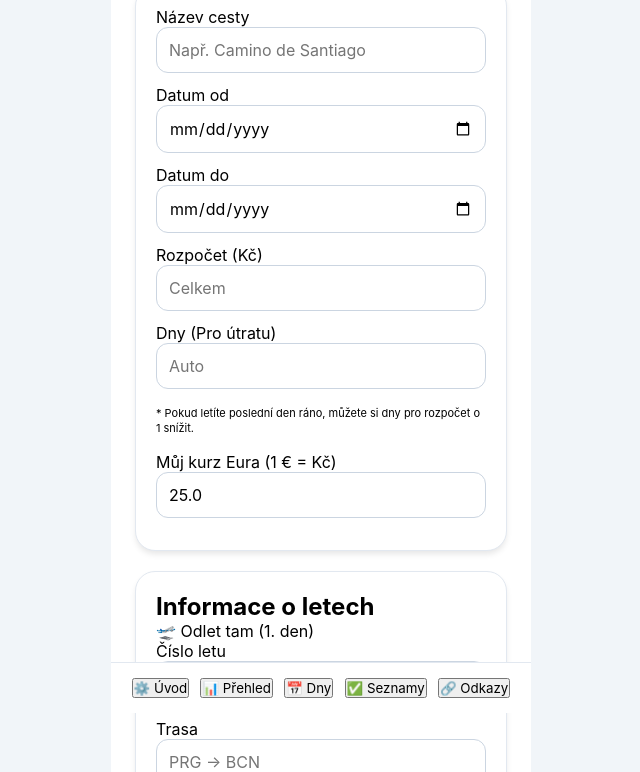
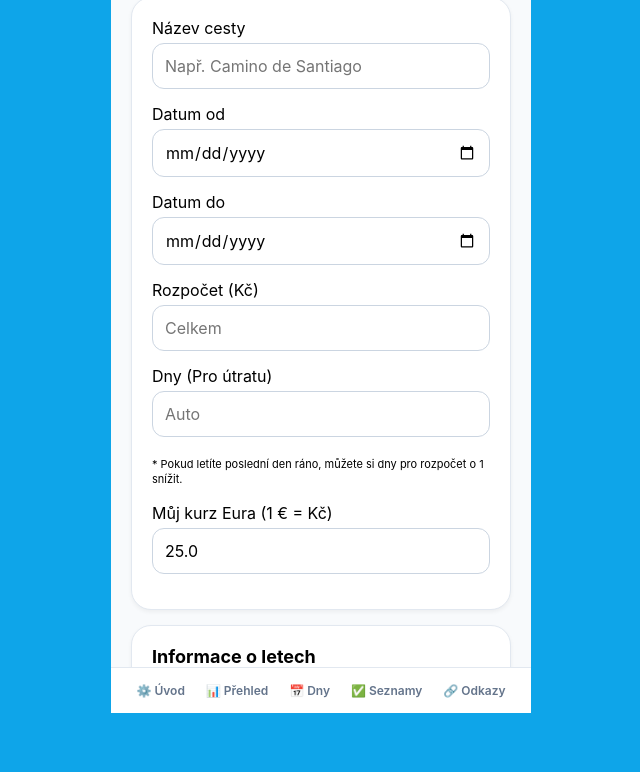
Before and after one commit to jezovaeva/camino, a plain HTML site: page index.html in a window 1280 px wide. Shown: the part 87-859 px from the top of the page, without its empty margins (319-959 px from the left). After the commit the page ends 800 px from the top, so only its background shows below. Drawn offline with Linux system fonts and the light colour scheme.

Commit message:
Refactor CSS styles for improved layout and designbarvy3

```diff
--- a/style.css
+++ b/style.css
@@ -1,35 +1,90 @@
-/* Základní reset */
-* { box-sizing: border-box; margin: 0; padding: 0; font-family: -apple-system, sans-serif; }
+/* ZÁKLADNÍ NASTAVENÍ */
+* {
+    box-sizing: border-box;
+    margin: 0;
+    padding: 0;
+    font-family: -apple-system, BlinkMacSystemFont, "Segoe UI", Roboto, sans-serif;
+}
 
 body {
-    background: #f1f5f9;
-    display: flex; justify-content: center; min-height: 100vh;
+    background-color: #0ea5e9; /* Modré pozadí aplikace */
+    display: flex;
+    justify-content: center;
+    min-height: 100vh;
+    margin: 0;
 }
 
+/* HLAVNÍ KONTEJNER - ŠÍŘKA PRO MOBIL */
 .app-container {
-    width: 100%; max-width: 420px; background: white;
-    padding: 24px; min-height: 100vh;
+    background-color: #f8fafc;
+    width: 100%;
+    max-width: 420px;
+    height: 100vh;
+    overflow-y: auto;
+    position: relative;
+    padding: 20px;
+    padding-bottom: 100px; /* Aby obsah nebyl schovaný pod navigací */
 }
 
-/* Karty */
-.card {
-    background: #ffffff; border-radius: 20px; padding: 20px;
-    margin-bottom: 20px; box-shadow: 0 4px 6px -1px rgba(0,0,0,0.1);
-    border: 1px solid #e2e8f0;
+/* NAVIGACE PŘILEPENÁ DOLE */
+.bottom-nav {
+    position: fixed;
+    bottom: 0;
+    width: 100%;
+    max-width: 420px;
+    background: white;
+    display: flex;
+    justify-content: space-around;
+    padding: 15px;
+    border-top: 1px solid #e2e8f0;
+    z-index: 1000;
 }
 
-/* Formuláře */
+.nav-btn {
+    background: none;
+    border: none;
+    font-size: 12px;
+    font-weight: 600;
+    cursor: pointer;
+    color: #64748b;
+}
+
+.nav-btn.active { color: #0284c7; }
+
+/* SEKCE A KARTY */
+.page-section { display: none; }
+.page-section.active { display: block; }
+
+.card {
+    background: white;
+    padding: 20px;
+    border-radius: 20px;
+    margin-bottom: 15px;
+    border: 1px solid #e2e8f0;
+    box-shadow: 0 2px 4px rgba(0,0,0,0.05);
+}
+
+/* FORMULÁŘE */
 input, select {
-    width: 100%; padding: 12px; margin-bottom: 12px;
-    border: 1px solid #cbd5e1; border-radius: 12px; font-size: 16px;
+    width: 100%;
+    padding: 12px;
+    margin: 5px 0 15px 0;
+    border: 1px solid #cbd5e1;
+    border-radius: 12px;
+    font-size: 16px;
 }
 
 .primary-btn {
-    width: 100%; padding: 15px; background: #0284c7; color: white;
-    border: none; border-radius: 12px; font-weight: bold; cursor: pointer;
+    width: 100%;
+    padding: 15px;
+    background: #0284c7;
+    color: white;
+    border: none;
+    border-radius: 12px;
+    font-weight: bold;
+    cursor: pointer;
 }
 
-/* Navigace a sekce */
-.page-section { display: none; }
-.page-section.active { display: block; }
-.bottom-nav { position: fixed; bottom: 0; width: 100%; max-width: 420px; display: flex; justify-content: space-around; background: white; padding: 15px; border-top: 1px solid #e2e8f0; }
+/* DROBNOSTI */
+h1 { font-size: 24px; margin-bottom: 15px; }
+h2 { font-size: 18px; margin-bottom: 10px; }
```
